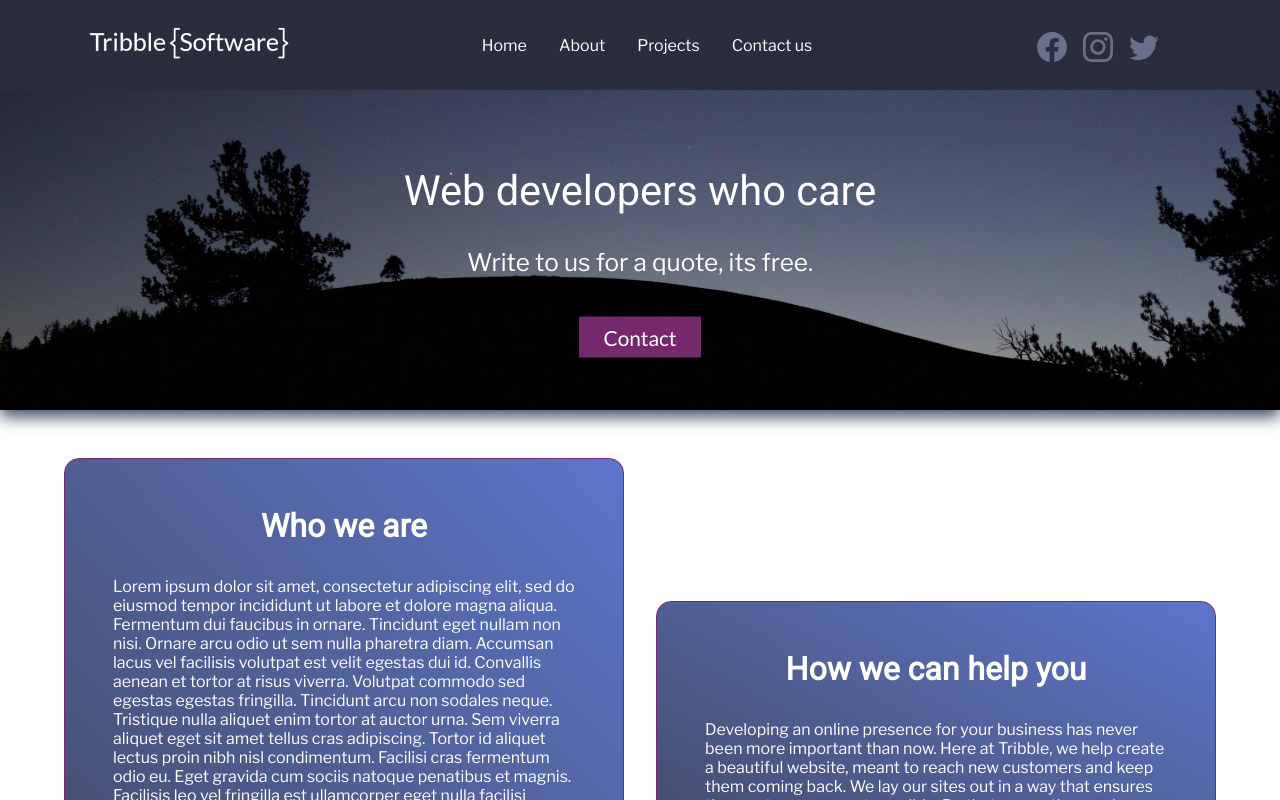
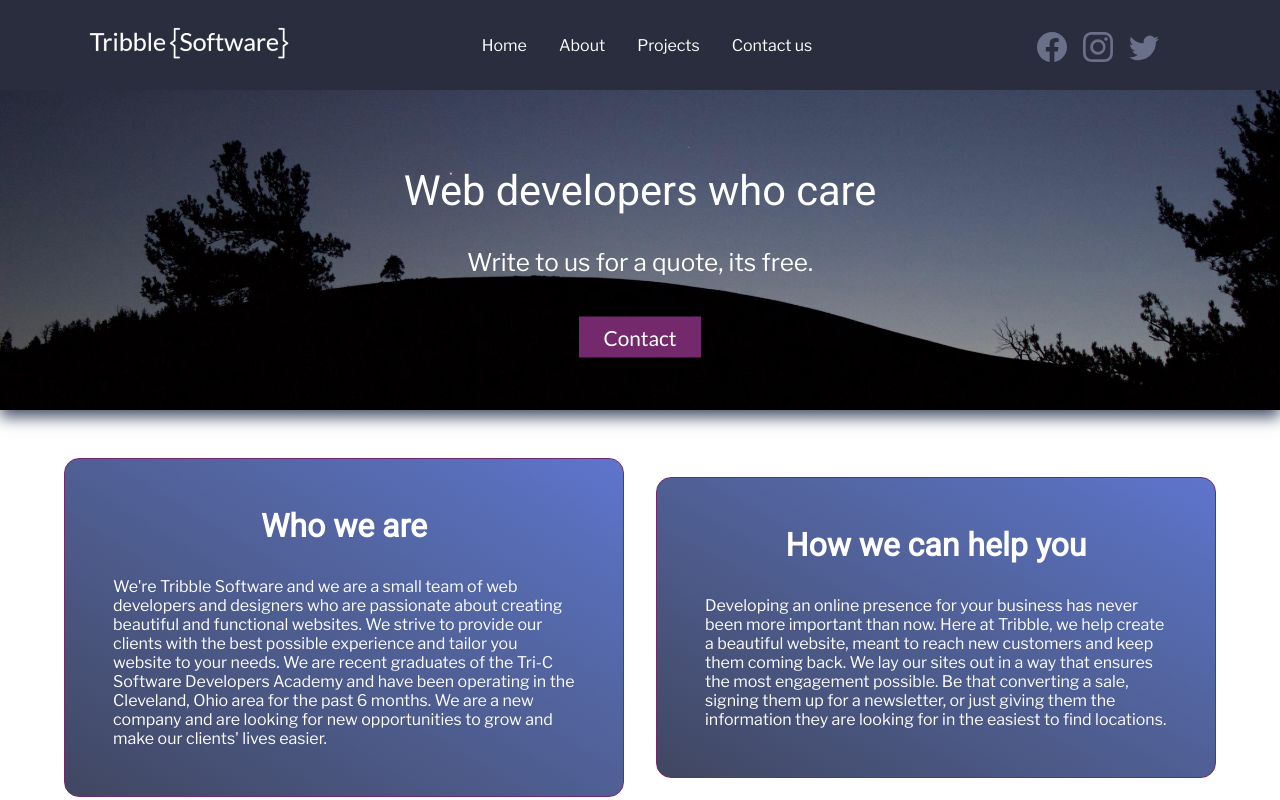
Before and after one commit to RandallBG/TribbleSoftwareWebsite, a React (Create React App) app: page /about in a window 1280 px wide. Shown: the top 800 px of the page. Built offline with nearby package versions, Linux system fonts and the light colour scheme.

Commit message:
updated who we are

```diff
--- a/src/components/About/About.js
+++ b/src/components/About/About.js
@@ -7,27 +7,7 @@ const About = () => {
         <div className="textSection">
           <h1 className="aboutTitle">Who we are</h1>
           <p>
-            Lorem ipsum dolor sit amet, consectetur adipiscing elit, sed do
-            eiusmod tempor incididunt ut labore et dolore magna aliqua.
-            Fermentum dui faucibus in ornare. Tincidunt eget nullam non nisi.
-            Ornare arcu odio ut sem nulla pharetra diam. Accumsan lacus vel
-            facilisis volutpat est velit egestas dui id. Convallis aenean et
-            tortor at risus viverra. Volutpat commodo sed egestas egestas
-            fringilla. Tincidunt arcu non sodales neque. Tristique nulla aliquet
-            enim tortor at auctor urna. Sem viverra aliquet eget sit amet tellus
-            cras adipiscing. Tortor id aliquet lectus proin nibh nisl
-            condimentum. Facilisi cras fermentum odio eu. Eget gravida cum
-            sociis natoque penatibus et magnis. Facilisis leo vel fringilla est
-            ullamcorper eget nulla facilisi etiam. A diam maecenas sed enim ut.
-            Non pulvinar neque laoreet suspendisse interdum consectetur.
-            Condimentum id venenatis a condimentum vitae sapien pellentesque
-            habitant. Non diam phasellus vestibulum lorem sed risus ultricies
-            tristique. Eu sem integer vitae justo eget magna fermentum iaculis
-            eu. Suscipit tellus mauris a diam maecenas sed enim ut sem. Neque
-            volutpat ac tincidunt vitae semper quis lectus nulla. Pharetra vel
-            turpis nunc eget. Maecenas pharetra convallis posuere morbi leo. Ac
-            feugiat sed lectus vestibulum mattis ullamcorper velit sed
-            ullamcorper.
+            We're Tribble Software and we are a small team of web developers and designers who are passionate about creating beautiful and functional websites. We strive to provide our clients with the best possible experience and  tailor you website to your needs. We are recent graduates of the Tri-C Software Developers Academy and have been operating in the Cleveland, Ohio area for the past 6 months. We are a new company and are looking for new opportunities to grow and make our clients' lives easier.
           </p>
         </div>
 
```
